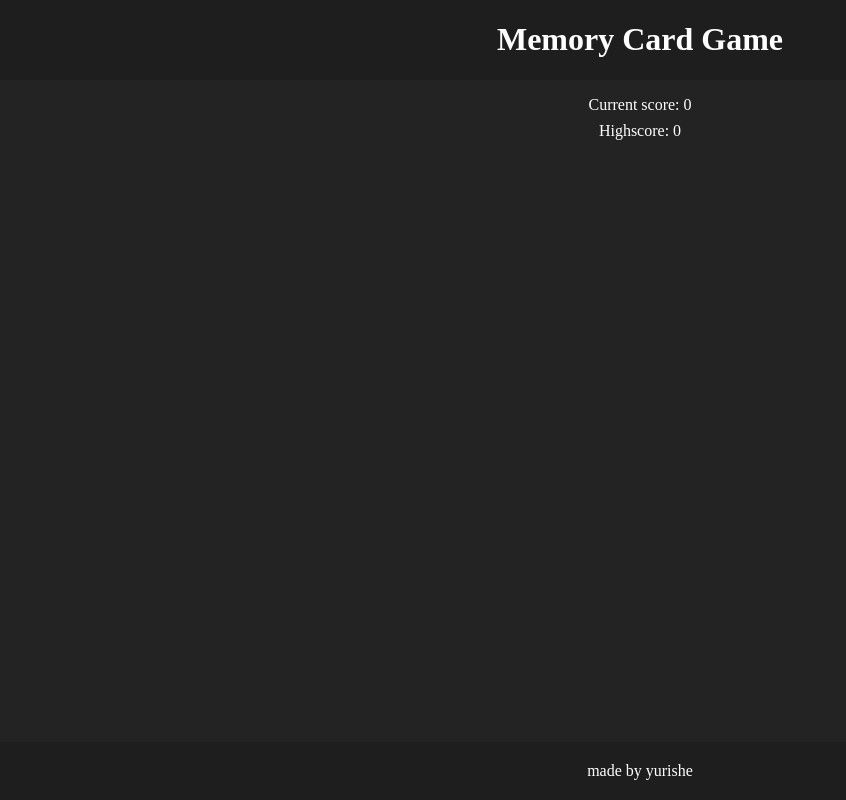
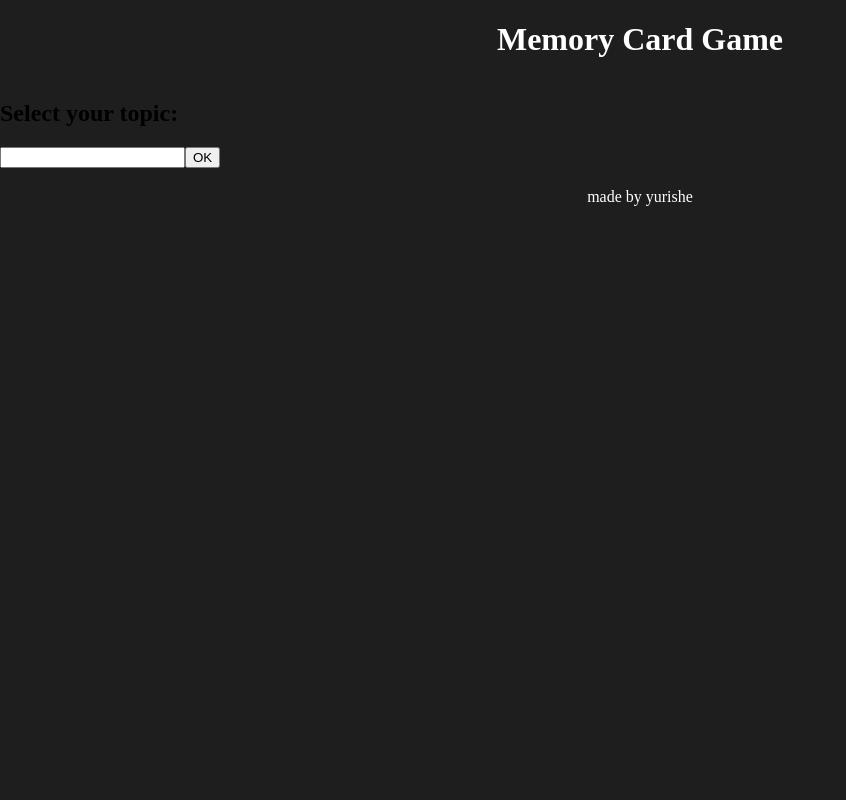
Before and after one commit to augustynd02/top-memorycard, a React (Vite) app: page / in a window 1280 px wide. Shown: the whole page, without its empty margins (0-846 px from the left). Built offline with nearby package versions, Linux system fonts and the light colour scheme; no server answers.

Commit message:
feat: allow the user to input the topic of the cards

```diff
--- a/src/App.jsx
+++ b/src/App.jsx
@@ -1,14 +1,18 @@
 import Header from './components/Header';
+import Start from './components/Start'
 import Game from './components/Game';
 import Footer from './components/Footer';
+import { useState } from 'react';
 
 import './styles/index.css'
 
 function App() {
+  const [isGameOn, setIsGameOn] = useState(false);
+  const [query, setQuery] = useState("cat");
   return (
     <>
       <Header/>
-      <Game/>
+      {isGameOn ? <Game query={query}/> : <Start setIsGameOn={setIsGameOn} setQuery={setQuery}/>}
       <Footer/>
     </>
   );
--- a/src/components/Game.jsx
+++ b/src/components/Game.jsx
@@ -6,10 +6,11 @@ import fetchImages from '../data/fetchImages.js';
 import '../styles/Game.css'
 
 
-export default function Game() {
+export default function Game({ query }) {
     const [data, setData] = useState([]);
     const [score, setScore] = useState(0);
     const [highscore, setHighscore] = useState(0);
+    const [round, setRound] = useState(0);
 
     function resetGame() {
         const dataCopy = [...data];
@@ -19,6 +20,7 @@ export default function Game() {
     function handleClick(card) {
         if(card.clicked) {
             setScore(0);
+            setRound(round + 1);
             resetGame();
             return;
         }
@@ -31,21 +33,22 @@ export default function Game() {
         })
         if(highscore <= score) setHighscore(score + 1);
         setScore(score + 1);
+        setRound(round + 1);
         setData(newData)
     }
 
     useEffect(() => {
         const getImages = async () => {
-            const images = await fetchImages();
+            const images = await fetchImages(query);
             setData(images);
         }
         getImages();
-    }, [])
+    }, [query])
 
     return (
-        <div className="game-container">
+        <div className="main-container">
             <Scoreboard score={score} highscore={highscore}/>
-            <Cards imagesData={data} handleClick={handleClick}></Cards>
+            <Cards key={round} imagesData={data} handleClick={handleClick}></Cards>
         </div>
     )
 }
--- /dev/null
+++ b/src/components/Start.jsx
@@ -0,0 +1,15 @@
+export default function Start({ setIsGameOn, setQuery }) {
+    function handleSubmit(e) {
+        e.preventDefault();
+        const newQuery = document.querySelector("#query").value;
+        setQuery(newQuery)
+        setIsGameOn(true);
+    }
+    return (
+        <div className="main-container">
+            <h2>Select your topic:</h2>
+            <input type="text" id="query"/>
+            <button onClick={(e) => { handleSubmit(e) }}>OK</button>
+        </div>
+    )
+}
--- a/src/data/fetchImages.js
+++ b/src/data/fetchImages.js
@@ -1,7 +1,7 @@
 const key = "40203754-d7ced5c5ef4a13f8786ccf699";
 
-export default async function fetchImages() {
-    const response = await fetch(`https://pixabay.com/api/?key=${key}&q=cat&orientation=vertical&per_page=12`)
+export default async function fetchImages(query) {
+    const response = await fetch(`https://pixabay.com/api/?key=${key}&q=${query}&orientation=vertical&per_page=12`)
     const data = await response.json();
     const images = [];
     data.hits.forEach(hit => {
```
